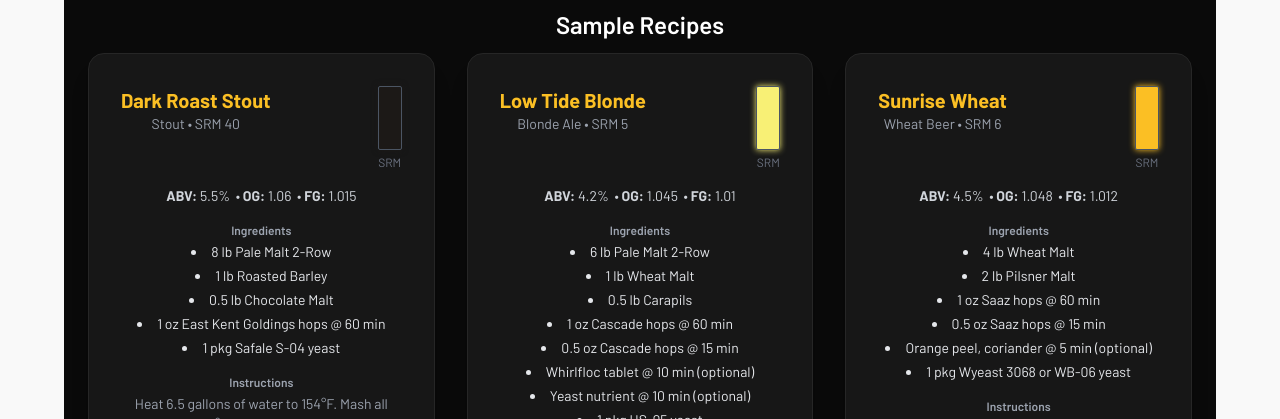
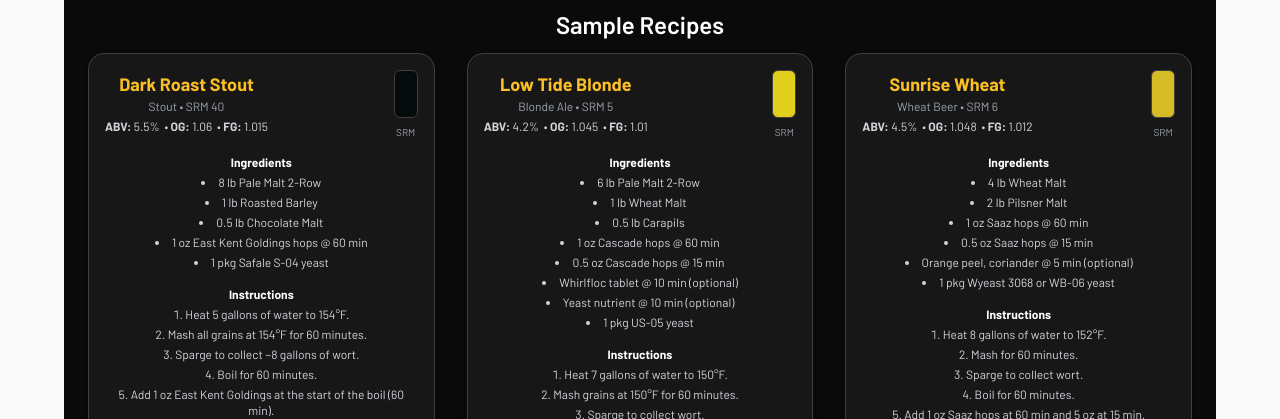
Before and after one commit to armando2002/brewmate, a React (Vite) app: page /home in a window 1280 px wide. Shown: the part 381-800 px from the top of the page. Built offline with nearby package versions, Linux system fonts and the light colour scheme; no server answers.

Commit message:
updated with IBUs

```diff
--- a/src/components/GptPrompt.jsx
+++ b/src/components/GptPrompt.jsx
@@ -12,21 +12,16 @@ export default function GptPrompt({ onSave }) {
   const buildPrompt = (basePrompt) => {
     return `${basePrompt.trim()}
 
-Return the recipe in structured JSON format with these fields:
+Return the recipe in structured format with the following fields:
 - name
 - srm
 - style
 - abv
 - og
 - fg
-- ingredients (as an array of strings or objects with name + quantity)
-- instructions (as an array of steps)`;
-  };
-
-  const unwrapRecipe = (data) => {
-    if (data.recipe?.recipe) return data.recipe.recipe;
-    if (data.recipe) return data.recipe;
-    return null;
+- ibu (estimated IBU as a number or short text)
+- ingredients (bulleted list or array of { name, quantity })
+- instructions (numbered list with steps)`;
   };
 
   const handleSubmit = async (e) => {
@@ -46,13 +41,12 @@ Return the recipe in structured JSON format with these fields:
 
       if (!res.ok) throw new Error(`API Error ${res.status}`);
       const data = await res.json();
+      console.log('[GPT Response]', data);
 
-      console.log('[GPT Response]', data);
-      const recipe = unwrapRecipe(data);
-      if (recipe) {
-        setResponse(recipe);
+      if (data.recipe) {
+        setResponse(data.recipe);
       } else {
-        throw new Error('Invalid recipe format');
+        throw new Error('Invalid response format');
       }
     } catch (err) {
       console.error('Fetch error:', err);
@@ -64,7 +58,8 @@ Return the recipe in structured JSON format with these fields:
         og: '',
         fg: '',
         ingredients: [],
-        instructions: '⚠️ Failed to generate a recipe. Please try again.',
+        instructions:
+          '⚠️ Failed to generate a recipe. Please check your internet connection and try again.',
       });
     } finally {
       setLoading(false);
@@ -78,7 +73,7 @@ Return the recipe in structured JSON format with these fields:
     try {
       const basePrompt = `Based on these saved recipes:\n${savedRecipes
         .map((r) => `• ${r.name} (${r.style}, ABV ${r.abv})`)
-        .join('\n')}\nSuggest a new homebrew recipe that matches the user’s preferences.`;
+        .join('\n')}\nSuggest a new homebrew recipe that matches the user’s tastes.`;
       const fullPrompt = buildPrompt(basePrompt);
 
       const apiBase = import.meta.env.VITE_API_BASE_URL || '';
@@ -90,13 +85,12 @@ Return the recipe in structured JSON format with these fields:
 
       if (!res.ok) throw new Error(`API Error ${res.status}`);
       const data = await res.json();
+      console.log('[GPT Response from SuggestFromSaved]', data);
 
-      console.log('[GPT Response from SuggestFromSaved]', data);
-      const recipe = unwrapRecipe(data);
-      if (recipe) {
-        setResponse(recipe);
+      if (data.recipe) {
+        setResponse(data.recipe);
       } else {
-        throw new Error('Invalid recipe format');
+        throw new Error('Invalid response format');
       }
     } catch (err) {
       console.error('Suggest fetch error:', err);
@@ -108,7 +102,8 @@ Return the recipe in structured JSON format with these fields:
         og: '',
         fg: '',
         ingredients: [],
-        instructions: '⚠️ Failed to generate a suggestion. Please try again later.',
+        instructions:
+          '⚠️ Failed to generate a suggestion. Please try again later.',
       });
     } finally {
       setLoading(false);
@@ -125,7 +120,9 @@ Return the recipe in structured JSON format with these fields:
     }
 
     if (Array.isArray(ing)) {
-      return ing.map(i => typeof i === 'string' ? i.trim() : '').filter(Boolean);
+      return ing.map(i =>
+        typeof i === 'string' ? i.trim() : ''
+      ).filter(Boolean);
     }
 
     if (typeof ing === 'string') {
@@ -135,22 +132,45 @@ Return the recipe in structured JSON format with these fields:
         .filter(Boolean);
     }
 
+    if (typeof response?.instructions === 'string') {
+      const matchBlock = response.instructions.match(
+        /ingredients\s*[:\-]?\s*((?:.*\n?)+?)\n\s*(instructions|mash|boil|ferment|cool|add|transfer)/i
+      );
+      if (matchBlock) {
+        return matchBlock[1]
+          .split(/\r?\n|•|-|\*/i)
+          .map((line) => line.trim())
+          .filter((line) => line.length > 4);
+      }
+    }
+
     return [];
   };
 
   const extractMashTemp = (text) => {
-    const match = typeof text === 'string' && text.match(/mash (?:at|to) (\d{2,3})[°º]?[FfCc]/i);
+    if (typeof text !== 'string') return null;
+    const match = text.match(/mash (?:at|to) (\d{2,3})[°º]?[FfCc]/i);
     return match ? `${match[1]}°F` : null;
   };
 
-  const getInstructionSteps = (instructions) => {
-    if (Array.isArray(instructions)) return instructions;
-    if (!instructions || typeof instructions !== 'string') return [];
-    const byLine = instructions.split(/\r?\n/).map(line => line.trim()).filter(Boolean);
-    return byLine.length > 1
-      ? byLine
-      : instructions.split(/(?<=\.)\s+(?=\S)/).map(s => s.trim()).filter(Boolean);
-  };
+  const getInstructionSteps = (text) => {
+  if (!text) return [];
+  if (Array.isArray(text)) return text;
+
+  // Split by newlines or sentence breaks
+  const rawSteps = text.includes('\n')
+    ? text.split(/\r?\n/)
+    : text.split(/(?<=\.)\s+(?=\S)/);
+
+  return rawSteps
+    .map((line) =>
+      line
+        .replace(/^\[\d+\]\s*|\d+\.\s*/g, '') // remove "[1]" or "1." at start
+        .trim()
+    )
+    .filter(Boolean);
+};
+
 
   return (
     <section className="mt-8 mb-6 max-w-3xl mx-auto px-4">
@@ -181,7 +201,7 @@ Return the recipe in structured JSON format with these fields:
       </form>
 
       <div className="mb-10 text-center">
-        <SuggestFromSaved onSuggest={handleSuggestFromSaved} />
+        <SuggestFromSaved onSuggestFromSaved={handleSuggestFromSaved} />
       </div>
 
       {response && (
@@ -199,11 +219,16 @@ Return the recipe in structured JSON format with these fields:
           </h3>
           <p className="text-xs text-gray-400 mb-1">SRM {response.srm}</p>
           <p className="text-sm text-gray-300 mb-2">{response.style}</p>
-          <p className="text-sm text-gray-300 mb-4">
+          <p className="text-sm text-gray-300 mb-2">
             <strong>ABV:</strong> {response.abv} &nbsp;•&nbsp;
             <strong>OG:</strong> {response.og} &nbsp;•&nbsp;
             <strong>FG:</strong> {response.fg}
           </p>
+          {response.ibu && (
+            <p className="text-sm text-gray-300 mb-4">
+              <strong>IBU:</strong> {response.ibu}
+            </p>
+          )}
 
           {getIngredientList().length > 0 && (
             <>
--- a/src/components/RecipeCard.jsx
+++ b/src/components/RecipeCard.jsx
@@ -1,97 +1,104 @@
-const getSrmColor = (srm) => {
-  const srmInt = parseInt(srm, 10);
-  if (srmInt <= 5) return '#F8F075'; // Blonde
-  if (srmInt <= 10) return '#FBBF24'; // Pale Ale
-  if (srmInt <= 20) return '#B45309'; // Amber
-  if (srmInt <= 30) return '#78350F'; // Brown
-  return '#1C1917'; // Stout
-};
+// src/components/RecipeCard.jsx
+const srmHex = [
+  "#f3f993", "#f5f75c", "#f6f513", "#eae615", "#e0d01b", "#d5bc26", "#cdaa37",
+  "#c1963c", "#be8c3a", "#be823a", "#c17a37", "#bf7138", "#bc6733", "#b26033",
+  "#a85839", "#985336", "#8d4c32", "#7c452d", "#6b3a1e", "#5d341a", "#4e2a0c",
+  "#4a2727", "#361f1b", "#261716", "#231716", "#19100f", "#16100f", "#120d0c",
+  "#100b0a", "#050b0a"
+];
 
-export default function RecipeCard({ recipe, onDelete, showDelete = false }) {
-  if (!recipe) return null;
+export default function RecipeCard({ recipe, showDelete, onDelete }) {
+  const getIngredientList = () => {
+    const ing = recipe?.ingredients;
 
-  const getIngredientList = () => {
-    if (!recipe.ingredients) return [];
-    if (typeof recipe.ingredients === 'string') {
-      return recipe.ingredients
+    if (Array.isArray(ing) && ing.every(i => typeof i === 'object' && i.name)) {
+      return ing.map(i =>
+        `${i.quantity ? `${i.quantity} ` : ''}${i.name}`.trim()
+      );
+    }
+
+    if (Array.isArray(ing)) {
+      return ing.map(i =>
+        typeof i === 'string' ? i.trim() : ''
+      ).filter(Boolean);
+    }
+
+    if (typeof ing === 'string') {
+      return ing
         .split(/\r?\n/)
-        .map((i) => i.trim())
+        .map(i => i.trim())
         .filter(Boolean);
     }
-    if (Array.isArray(recipe.ingredients)) {
-      return recipe.ingredients
-        .map((i) => (typeof i === 'string' ? i.trim() : ''))
-        .filter(Boolean);
-    }
+
     return [];
   };
 
-  const isError = recipe.name === 'Error';
-  const srmColor = getSrmColor(recipe.srm);
+  const getInstructionSteps = () => {
+    const raw = recipe.instructions;
+    if (!raw) return [];
+    const steps = Array.isArray(raw) ? raw : raw.split(/\r?\n|(?<=\.)\s+(?=\S)/);
+    return steps
+      .map(s => s.replace(/^\[\d+\]\s*|\d+\.\s*/g, '').trim())
+      .filter(Boolean);
+  };
+
+  const SRM = Math.max(1, Math.min(30, parseInt(recipe?.srm) || 10));
+  const srmColor = srmHex[SRM - 1];
 
   return (
-    <div
-      className={`p-6 sm:p-8 rounded-2xl shadow-xl animate-fade-in border transition-all duration-300 ${
-        isError
-          ? 'bg-red-900 border-red-500'
-          : 'bg-neutral-900 border-neutral-800 hover:border-amber-400'
-      }`}
-    >
-      <div className="flex items-start justify-between gap-4 mb-4">
+    <div className="bg-neutral-900 rounded-2xl p-4 border border-neutral-700 shadow-md text-white text-sm relative">
+      <div className="flex justify-between items-start mb-2">
         <div>
-          <h3
-            className={`text-xl font-bold ${
-              isError ? 'text-red-300' : 'text-amber-400'
-            }`}
-          >
-            {recipe.name}
-          </h3>
-          <p className="text-sm text-gray-400">
-            {recipe.style} • SRM {recipe.srm}
+          <h3 className="text-lg font-bold text-amber-400">{recipe.name}</h3>
+          <p className="text-xs text-gray-400">{recipe.style} • SRM {recipe.srm}</p>
+          <p className="text-xs text-gray-300 mt-1">
+            <strong>ABV:</strong> {recipe.abv} &nbsp;•&nbsp;
+            <strong>OG:</strong> {recipe.og} &nbsp;•&nbsp;
+            <strong>FG:</strong> {recipe.fg}
           </p>
+          {recipe.ibu && (
+            <p className="text-xs text-gray-300 mb-1">
+              <strong>IBU:</strong> {recipe.ibu}
+            </p>
+          )}
         </div>
 
-        {!isError && (
-          <div className="flex flex-col items-center min-w-[1.5rem]">
-            <div
-              className="w-6 h-16 rounded-sm border border-gray-600 shadow-inner"
-              style={{
-                backgroundColor: srmColor,
-                boxShadow: `0 0 6px ${srmColor}`,
-              }}
-              title={`SRM ${recipe.srm}`}
-            />
-            <span className="text-xs text-gray-500 mt-1">SRM</span>
-          </div>
-        )}
+        {/* SRM Color Block */}
+        <div className="flex flex-col items-center ml-4">
+          <div
+            className="w-6 h-12 rounded-md border border-neutral-700"
+            style={{ backgroundColor: srmColor }}
+          ></div>
+          <span className="text-[10px] text-gray-400 mt-1">SRM</span>
+        </div>
       </div>
 
-      <p className="text-sm text-gray-300 mb-4">
-        <strong>ABV:</strong> {recipe.abv} &nbsp;•&nbsp;
-        <strong>OG:</strong> {recipe.og} &nbsp;•&nbsp;
-        <strong>FG:</strong> {recipe.fg}
-      </p>
+      {getIngredientList().length > 0 && (
+        <>
+          <h4 className="text-xs font-bold text-white mt-3 mb-1">Ingredients</h4>
+          <ul className="text-xs text-gray-300 list-disc list-inside space-y-1">
+            {getIngredientList().map((item, idx) => (
+              <li key={idx}>{item}</li>
+            ))}
+          </ul>
+        </>
+      )}
 
-      <div className="mb-4">
-        <p className="text-xs font-semibold text-gray-400 mb-1">Ingredients</p>
-        <ul className="list-disc list-inside text-sm text-gray-200 space-y-1">
-          {getIngredientList().map((item, idx) => (
-            <li key={idx}>{item}</li>
-          ))}
-        </ul>
-      </div>
+      {recipe.instructions && (
+        <>
+          <h4 className="text-xs font-bold text-white mt-4 mb-1">Instructions</h4>
+          <ol className="text-xs text-gray-300 list-decimal list-inside space-y-1 mb-4">
+            {getInstructionSteps().map((step, idx) => (
+              <li key={idx}>{step}</li>
+            ))}
+          </ol>
+        </>
+      )}
 
-      <div>
-        <p className="text-xs font-semibold text-gray-400 mb-1">Instructions</p>
-        <p className="text-sm text-gray-400 whitespace-pre-line">
-          {recipe.instructions}
-        </p>
-      </div>
-
-      {showDelete && onDelete && (
+      {showDelete && (
         <button
           onClick={onDelete}
-          className="mt-4 text-sm text-red-400 border border-red-500 px-4 py-2 rounded-lg hover:bg-red-800 transition"
+          className="bg-red-600 hover:bg-red-700 text-white text-xs font-semibold px-4 py-2 rounded-lg"
         >
           Delete Recipe
         </button>
--- a/src/components/SavedRecipes.jsx
+++ b/src/components/SavedRecipes.jsx
@@ -1,7 +1,6 @@
 // src/components/SavedRecipes.jsx
 import { useEffect, useState, useImperativeHandle, forwardRef, useCallback } from 'react';
 import { getFirestore, collection, getDocs, doc, deleteDoc } from 'firebase/firestore';
-import { getAuth } from 'firebase/auth';
 import toast from 'react-hot-toast';
 import fallbackRecipes from '../data/recipes.json';
 import RecipeCard from './RecipeCard';
@@ -37,7 +36,6 @@ const SavedRecipes = forwardRef(function SavedRecipes({ user }, ref) {
     loadRecipes();
   }, [user, loadRecipes]);
 
-  // Allow parent to trigger a refresh
   useImperativeHandle(ref, () => ({
     refetch: loadRecipes
   }));
```
Also changed, not shown: src/components/SuggestFromSaved.jsx (+14 -6 lines).
